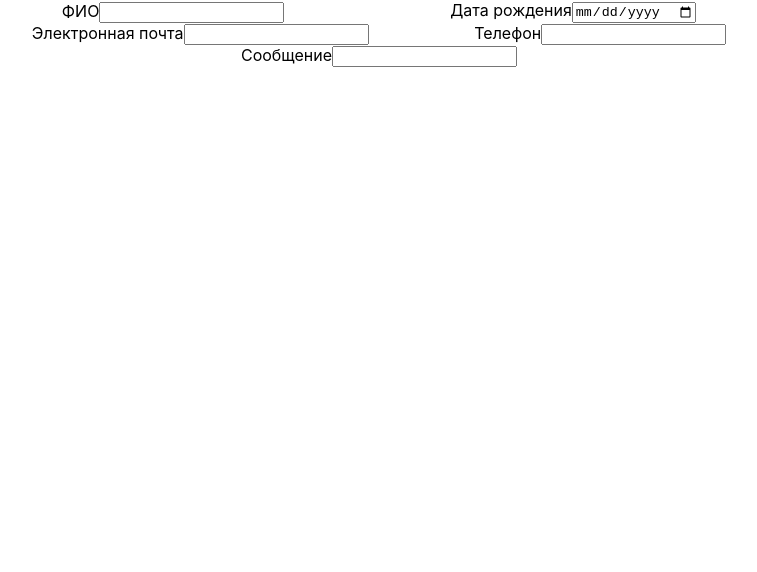
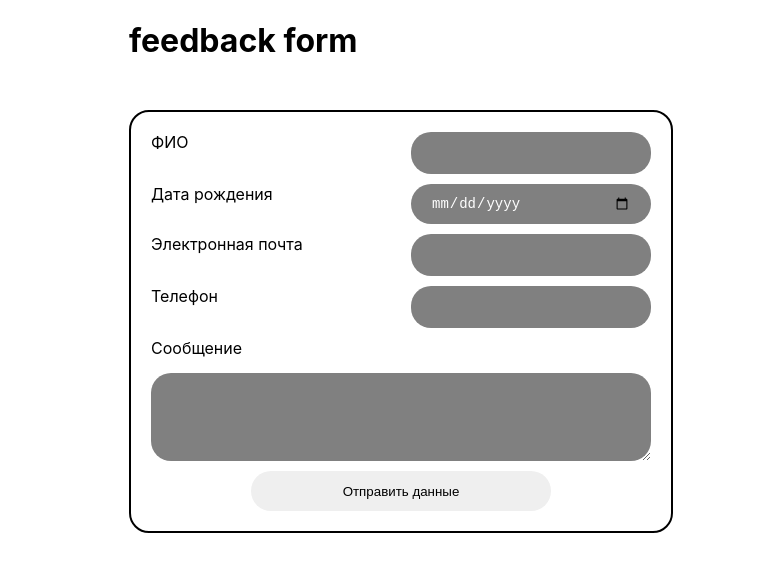
Before and after one commit to VanKertiss/feedback-form, a React (Create React App) app: page / in a window 1280 px wide. Shown: the top 572 px of the page, without its empty margins (261-1018 px from the left). Built offline with nearby package versions, Linux system fonts and the light colour scheme.

Commit message:
feat: add styled form

```diff
--- a/src/App.module.css
+++ b/src/App.module.css
@@ -1,5 +1,5 @@
 .container{
-  max-width: 800px;
+  max-width: 500px;
   width: 90%;
   margin: auto;
 }
@@ -7,7 +7,80 @@
 .formContainer{
   width: 100%;
   display: flex;
+  flex-direction: column;
   justify-content: space-around;
   align-items: center;
-  flex-wrap: wrap;
+  margin-top: 50px;
+  border: 2px black solid;
+  border-radius: 20px;
+  padding: 20px;
 }
+
+.formItem{
+  display: flex;
+  justify-content: space-between;
+  width: 500px;
+}
+
+.formItem input{
+  margin-bottom: 10px;
+  width: 200px;
+  height: 40px;
+  padding-left: 20px;
+  padding-right: 20px;
+  background-color: gray;
+  border-radius: 20px;
+  border: none;
+  outline: none;
+  color: #FFF;
+  font-size: 14px;
+}
+
+.error{
+  display: none;
+}
+
+.messageContainer{
+  display: flex;
+  flex-direction: column;
+  align-items: flex-start;
+  width: 500px;
+}
+
+.inputMessage{
+  margin-top: 15px;
+  box-sizing: border-box;
+  width: 100%;
+  padding: 20px;
+  background-color:gray;
+  border-radius: 20px;
+  border: none;
+  outline: none;
+  color: #FFF;
+  font-size: 14px;
+}
+
+.submitButton{
+  width: 300px;
+  height: 40px;
+  border-radius: 20px;
+  border: none;
+  margin-top: 10px;
+}
+
+@media (max-width: 550px){
+  .formItem{
+
+   max-width: 500px;
+   width: 100%;
+  }
+
+  .messageContainer{
+    max-width: 500px;
+    width: 100%;
+  }
+
+  .formItem input{
+    width: 150px;
+  }
+}
--- a/src/App.tsx
+++ b/src/App.tsx
@@ -8,12 +8,14 @@ import Phone from './components/phone/Phone';
 function App() {
   return (
     <div className={HS.container}>
+      <h1>feedback form</h1>
       <form className={HS.formContainer} action="" method="post">
         <Name />
         <Date />
         <Email />
         <Phone />
         <Message />
+        <input className={HS.submitButton} type="button" value="Отправить данные" />
       </form>
     </div>
   );
--- a/src/components/date/Date.tsx
+++ b/src/components/date/Date.tsx
@@ -1,25 +1,25 @@
 import { useState } from 'react';
-import HS from './Date.module.css';
+import HS from '../../App.module.css';
 
 const Date = () => {
     const [date, setDate] = useState('');
 
-    const changeInput = (e:React.FormEvent<HTMLInputElement>) => {
+    const changeInput = (e: React.FormEvent<HTMLInputElement>) => {
         setDate(e.currentTarget.value);
         console.log(date);
     }
 
     return (
-        <div className={HS.dateContainer}>
-            <label htmlFor="date"> Дата рождения
-                <input
+        <div className={HS.formItem}>
+            <label htmlFor="date"> Дата рождения</label>
+            <input
                 id='date'
                 onInput={changeInput}
                 className={HS.inputDate}
                 type="date"
                 value={date} />
-                <span className={HS.error}></span>
-            </label>
+            <span className={HS.error}></span>
+
         </div>
     );
 }
--- a/src/components/email/Email.tsx
+++ b/src/components/email/Email.tsx
@@ -1,25 +1,25 @@
 import { useState } from 'react';
-import HS from './Email.module.css';
+import HS from '../../App.module.css';
 
 const Email = () => {
     const [email, setEmail] = useState('');
 
-    const changeInput = (e:React.FormEvent<HTMLInputElement>) => {
+    const changeInput = (e: React.FormEvent<HTMLInputElement>) => {
         setEmail(e.currentTarget.value);
         console.log(email);
     }
 
     return (
-        <div className={HS.emailContainer}>
-            <label htmlFor="email"> Электронная почта
-                <input
+        <div className={HS.formItem}>
+            <label htmlFor="email"> Электронная почта</label>
+            <input
                 id='email'
                 onInput={changeInput}
                 className={HS.inputEmail}
                 type="email"
                 value={email} />
-                <span className={HS.error}></span>
-            </label>
+            <span className={HS.error}></span>
+
         </div>
     );
 };
--- a/src/components/message/Message.tsx
+++ b/src/components/message/Message.tsx
@@ -1,25 +1,27 @@
 import { useState } from 'react';
-import HS from './Message.module.css';
+import HS from '../../App.module.css';
 
 const Message = () => {
     const [message, setMessage] = useState('');
 
-    const changeInput = (e:React.FormEvent<HTMLInputElement>) => {
+    const changeInput = (e: React.FormEvent<HTMLTextAreaElement>) => {
         setMessage(e.currentTarget.value)
         console.log(message);
     }
 
     return (
         <div className={HS.messageContainer}>
-            <label htmlFor="email"> Сообщение
-                <input
+            <label htmlFor="email"> Сообщение</label>
+            <textarea
                 id='message'
                 onInput={changeInput}
                 className={HS.inputMessage}
-                type="message"
-                value={message} />
-                <span className={HS.error}></span>
-            </label>
+                value={message}
+                rows= {3}
+                maxLength= {300}
+ />
+            <span className={HS.error}></span>
+
         </div>
     );
 };
--- a/src/components/name/Name.tsx
+++ b/src/components/name/Name.tsx
@@ -1,18 +1,17 @@
 import { useState } from 'react';
-import HS from './Name.module.css';
+import HS from '../../App.module.css';
 
 const Name = () => {
     const [name, setName] = useState('');
 
     const changeInput = (e: React.FormEvent<HTMLInputElement>) => {
-
         setName(e.currentTarget.value)
         console.log(name);
     }
 
     return (
-        <div className={HS.nameContainer}>
-            <label htmlFor="name"> ФИО
+        <div className={HS.formItem}>
+            <label htmlFor="name"> ФИО</label>
             <input
                 id='name'
                 onChange={changeInput}
@@ -20,7 +19,7 @@ const Name = () => {
                 type="text"
                 value={name} />
             <span className={HS.error}></span>
-            </label>
+
         </div>
     );
 }
--- a/src/components/phone/Phone.tsx
+++ b/src/components/phone/Phone.tsx
@@ -1,25 +1,25 @@
 import { useState } from 'react';
-import HS from './Phone.module.css';
+import HS from '../../App.module.css';
 
 const Phone = () => {
     const [phone, setPhone] = useState('');
 
-    const changeInput = (e:React.FormEvent<HTMLInputElement>) => {
+    const changeInput = (e: React.FormEvent<HTMLInputElement>) => {
         setPhone(e.currentTarget.value)
         console.log(phone);
     }
 
     return (
-        <div className={HS.phoneContainer}>
-            <label htmlFor="phone"> Телефон
-                <input
+        <div className={HS.formItem}>
+            <label htmlFor="phone"> Телефон</label>
+            <input
                 id='phone'
                 onInput={changeInput}
                 className={HS.inputPhone}
-                type="phone"
+                type="tel"
                 value={phone} />
-                <span className={HS.error}></span>
-            </label>
+            <span className={HS.error}></span>
+
         </div>
     );
 };
```
Also changed, not shown: src/components/date/Date.module.css (deleted), src/components/email/Email.module.css (deleted), src/components/message/Message.module.css (deleted), src/components/name/Name.module.css (deleted), src/components/phone/Phone.module.css (deleted). Lines whose indentation alone changed are shown as unchanged.
